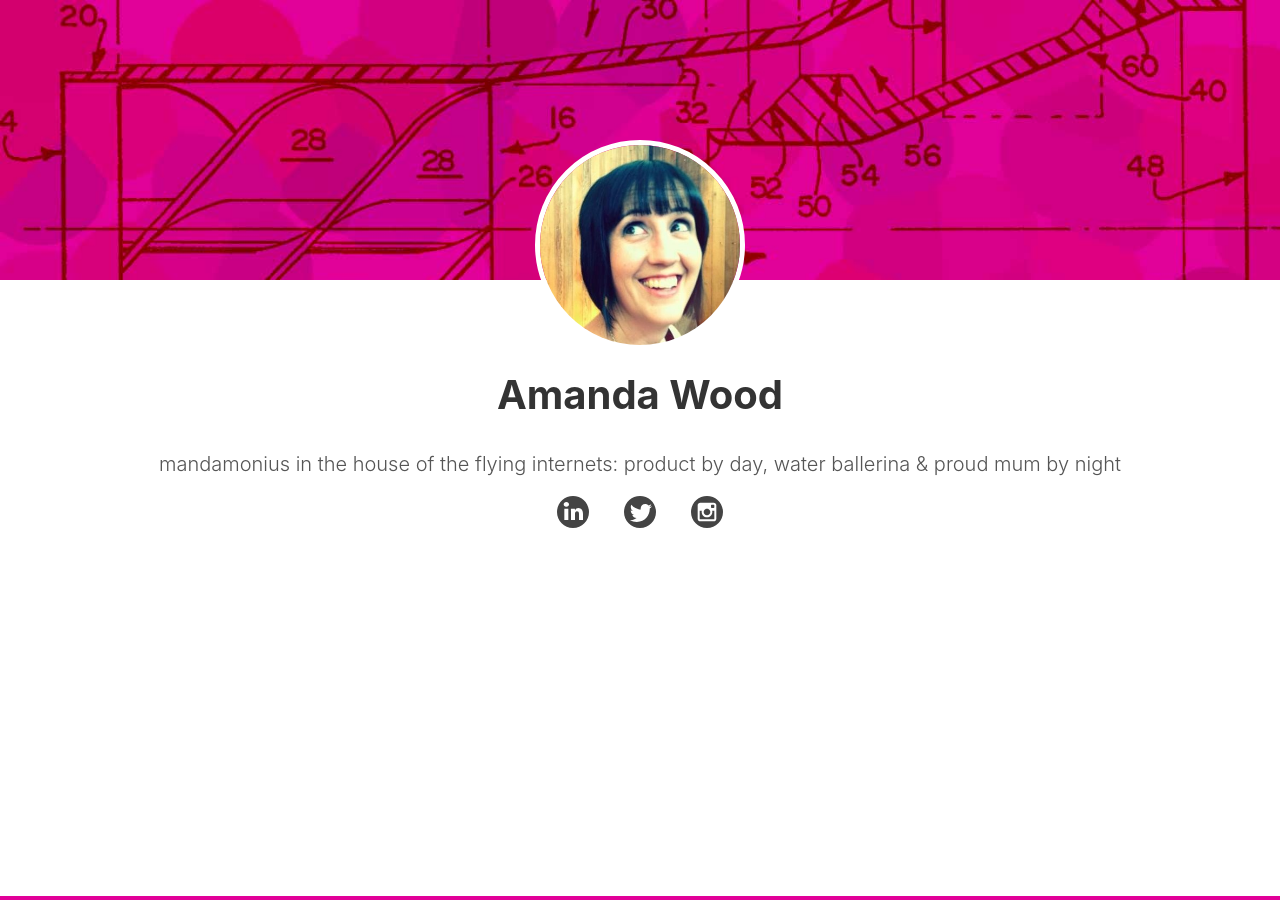
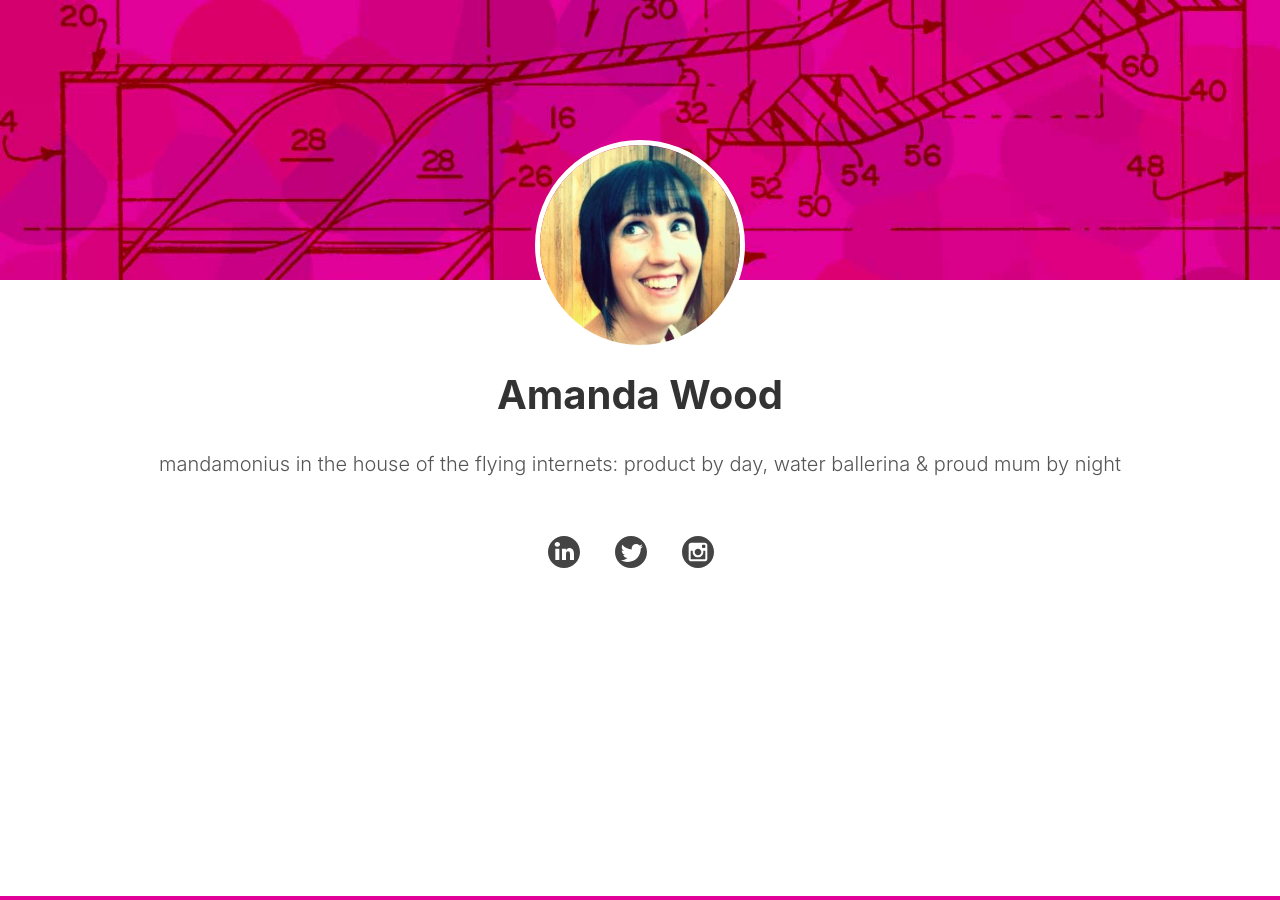
Before and after one commit to darren131/mandamonium, a Jekyll site: the page built from index.md, in a window 1280 px wide. Built offline with Jekyll 4.4.1, drawn with Linux system fonts in a browser that asks for light colours; our own code applies the rules of GitHub Pages for plain Markdown files.

Commit message:
final stuff again

```diff
--- a/_config.yml
+++ b/_config.yml
@@ -1,4 +1,3 @@
-theme: jekyll-theme-minimal
 title: "Amanda Wood"
 description: "mandamonius in the house of the flying internets: product by day, water ballerina &amp; proud mum by night"
 logo: "/assets/img/manda.jpg"
--- a/assets/css/manda.css
+++ b/assets/css/manda.css
@@ -57,6 +57,12 @@ h1 {
 	justify-content: space-around;
 }
 
+.social svg {
+	width: 50px;
+	height: 50px;
+	margin-top: 40px;
+}
+
 
 @media (max-width: 600px) {
 	header {
```
